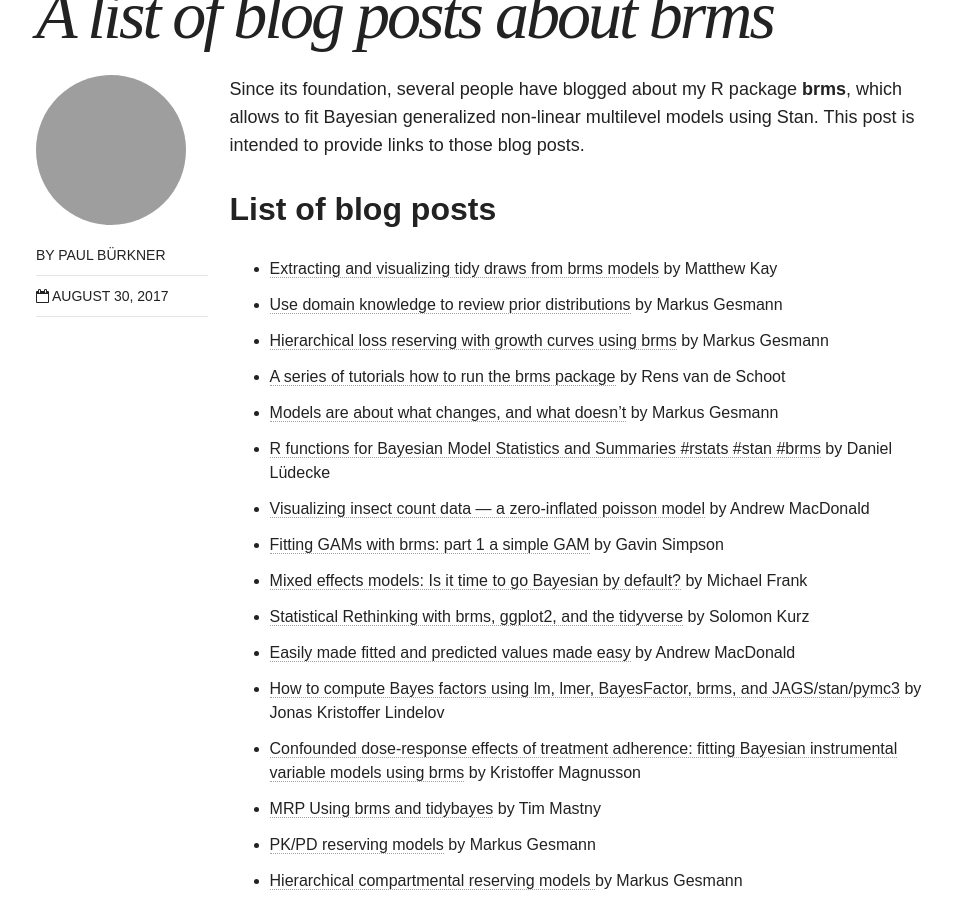
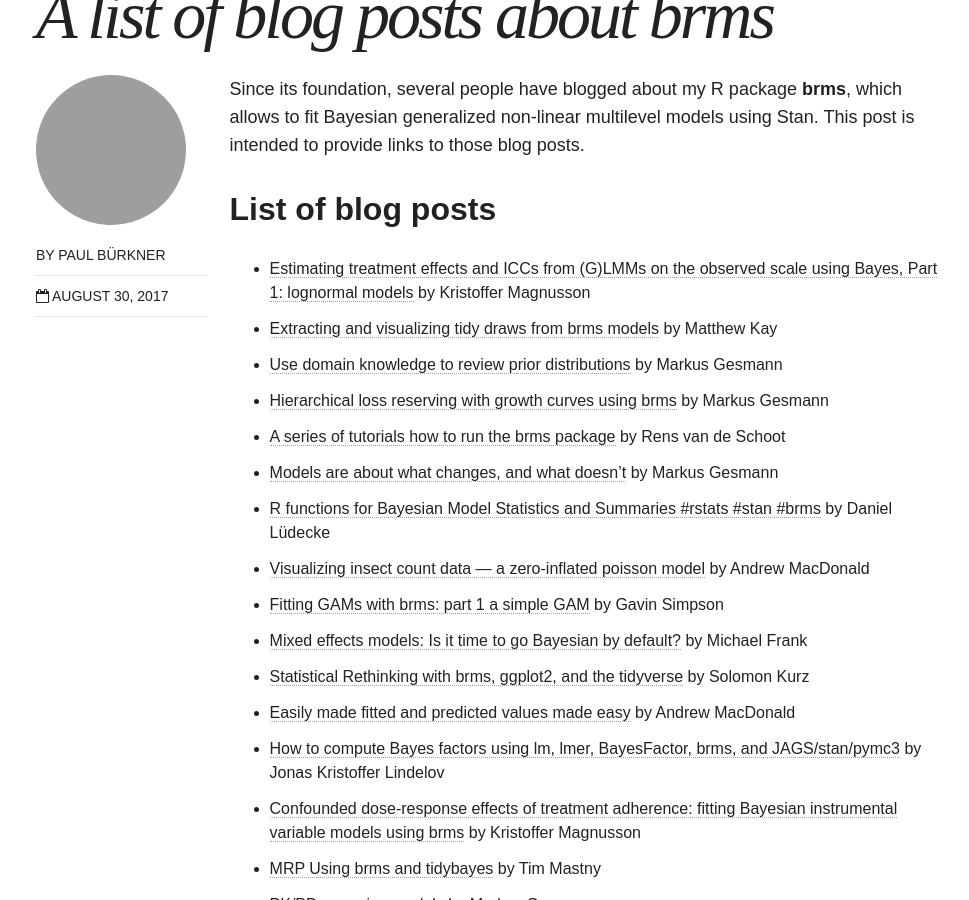
Before and after one commit to paul-buerkner/paul-buerkner.github.io, a Jekyll site: the page built from _posts/blog/2017-08-30-brms-blogposts.md, in a window 1280 px wide and 900 px high, scrolled down 497 px. Shown: the whole window, without its empty margins (150-1119 px from the left). Built offline with Jekyll 4.4.1, drawn with Linux system fonts in a browser that asks for light colours; nearby versions of some CDN libraries.

Commit message:
mention new blog post

```diff
--- a/_posts/blog/2017-08-30-brms-blogposts.md
+++ b/_posts/blog/2017-08-30-brms-blogposts.md
@@ -13,6 +13,7 @@
 
 ## List of blog posts
 
+- [Estimating treatment effects and ICCs from (G)LMMs on the observed scale using Bayes, Part 1: lognormal models](http://rpsychologist.com/GLMM-part1-lognormal) by Kristoffer Magnusson
 - [Extracting and visualizing tidy draws from brms models](http://mjskay.github.io/tidybayes/articles/tidy-brms.html#ordinal-models) by Matthew Kay
 - [Use domain knowledge to review prior distributions](https://magesblog.com/post/2018-08-02-use-domain-knowledge-to-review-prior-predictive-distributions/) by Markus Gesmann
 - [Hierarchical loss reserving with growth curves using brms](https://magesblog.com/post/2018-07-15-hierarchical-loss-reserving-with-growth-cruves-using-brms/) by Markus Gesmann
```
